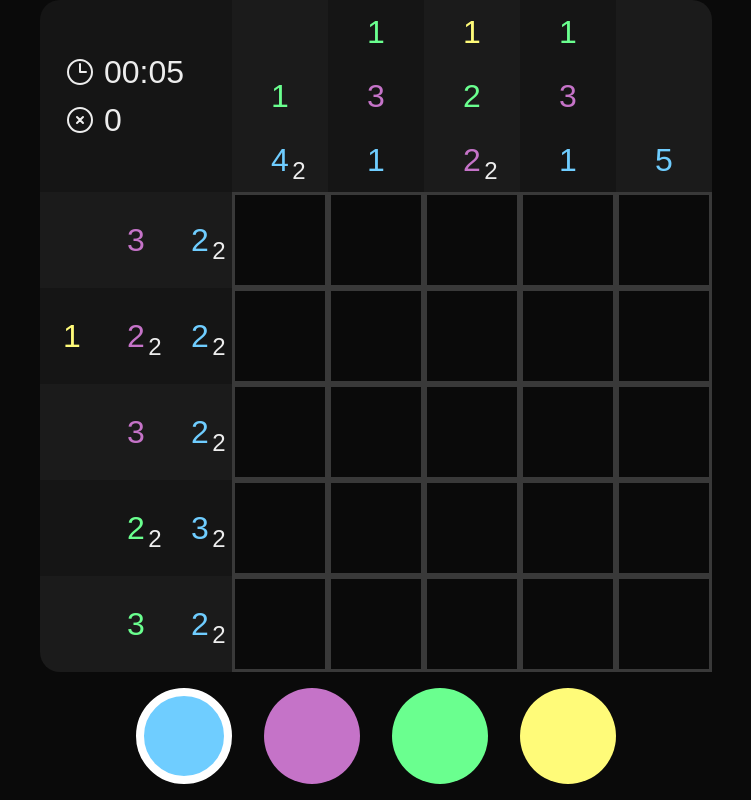
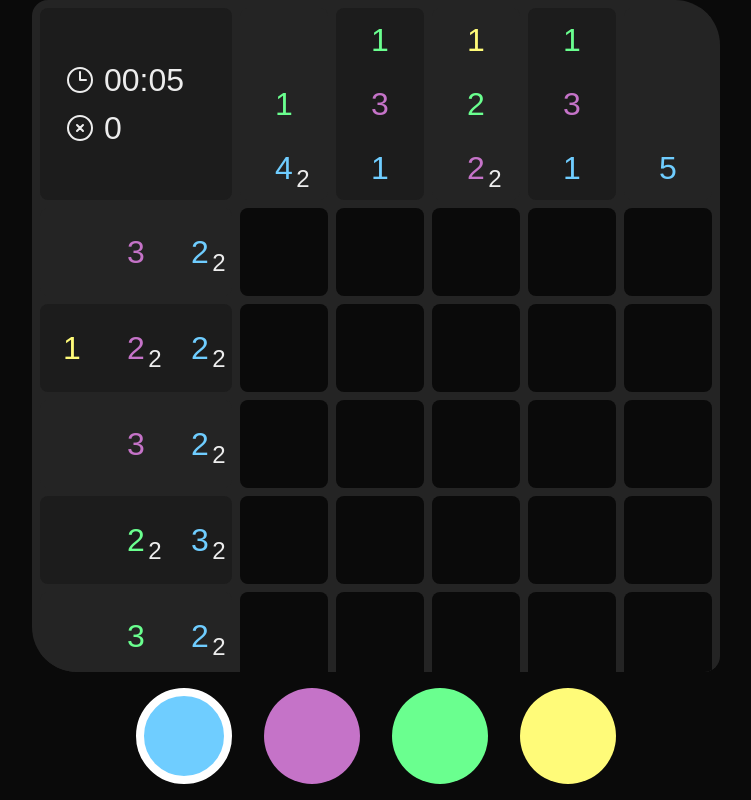
Before and after one commit to piksalchaos/pixipaint, a Next.js app: page / in a window 1280 px wide. Shown: the whole page, without its empty margins (264-1015 px from the left). Built offline with nearby package versions, Linux system fonts and the light colour scheme.

Commit message:
game looks prettier with css!

```diff
--- a/app/globals.css
+++ b/app/globals.css
@@ -3,9 +3,11 @@
 :root {
   --background: #0a0a0a;
   --foreground: #ededed;
-  --highlight-low: #151515;
-  --highlight-med: #1b1b1b;
+  --highlight-low: #1c1c1c;
+  --highlight-med: #242424;
   --game-border-radius: 20px;
+  --tile-border-radius: 8px;
+  --tile-margin: 4px;
 }
 
 body {
--- a/app/ui/game.module.css
+++ b/app/ui/game.module.css
@@ -4,6 +4,10 @@
     "infoDisplay columnMarkers"
     "rowMarkers tiles";
   justify-content: center;
+  background-color: var(--highlight-med);
+  padding: var(--tile-margin);
+  border-radius: calc(var(--tile-border-radius) + var(--tile-margin)*2) 45px;
+  overflow: hidden;
 }
 
 .infoDisplay {
@@ -12,7 +16,8 @@
   align-content: center;
   padding: 1.5rem;
   background-color: var(--highlight-low);
-  border-top-left-radius: var(--game-border-radius);
+  margin: var(--tile-margin);
+  border-radius: var(--tile-border-radius);
 }
 
 .iconParagraph {
@@ -27,6 +32,7 @@
 }
 
 .tileGrid {
+  background-color: var(--highlight-med);
   grid-area: tiles;
   display: grid;
   align-content: center;
@@ -34,8 +40,8 @@
 }
 
 .tile {
-  border-width: 3px;
-  border-color: rgb(57, 57, 57)
+  border-radius: var(--tile-border-radius);
+  margin: var(--tile-margin);
 }
 
 .columnMarkers {
@@ -48,6 +54,8 @@
   flex-direction: column-reverse;
   width: 100%;
   align-items: center;
+  border-radius: var(--tile-border-radius);
+  margin: var(--tile-margin);
 }
 
 .rowMarkers {
@@ -61,7 +69,8 @@
   flex-direction: row-reverse;
   height: 100%;
   align-items: center;
-  /* border-radius: 24px 0 0 24px; */
+  border-radius: var(--tile-border-radius);
+  margin: var(--tile-margin);
 }
 
 .markerNumber {
--- a/app/ui/markers.tsx
+++ b/app/ui/markers.tsx
@@ -25,8 +25,6 @@ export function ColumnMarkers({
             key={column}
             className={styles.columnMarker}
             style={{
-              borderTopRightRadius:
-                column === width - 1 ? "var(--game-border-radius)" : 0,
               backgroundColor:
                 column % 2 == 0
                   ? "var(--highlight-med)"
@@ -65,8 +63,6 @@ export function RowMarkers({
             key={row}
             className={styles.rowMarker}
             style={{
-              borderBottomLeftRadius:
-                row === height - 1 ? "var(--game-border-radius)" : 0,
               backgroundColor:
                 row % 2 == 0 ? "var(--highlight-med)" : "var(--highlight-low)",
             }}
--- a/app/ui/tile.tsx
+++ b/app/ui/tile.tsx
@@ -26,7 +26,9 @@ export function Tile({
     <div
       className={styles.tile}
       style={{
-        backgroundColor: isFilled ? getColorStyleValue(colorId) : "transparent",
+        backgroundColor: isFilled
+          ? getColorStyleValue(colorId)
+          : "var(--background)",
       }}
       onClick={handleClick}
     />
```
